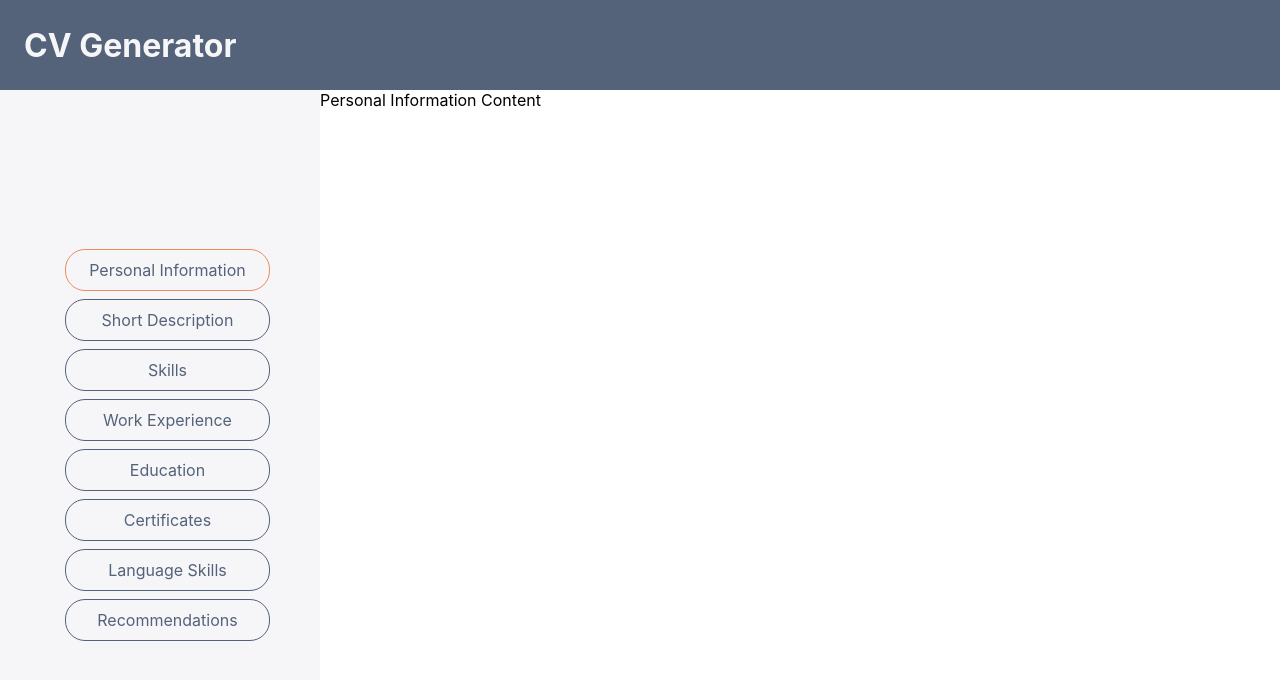
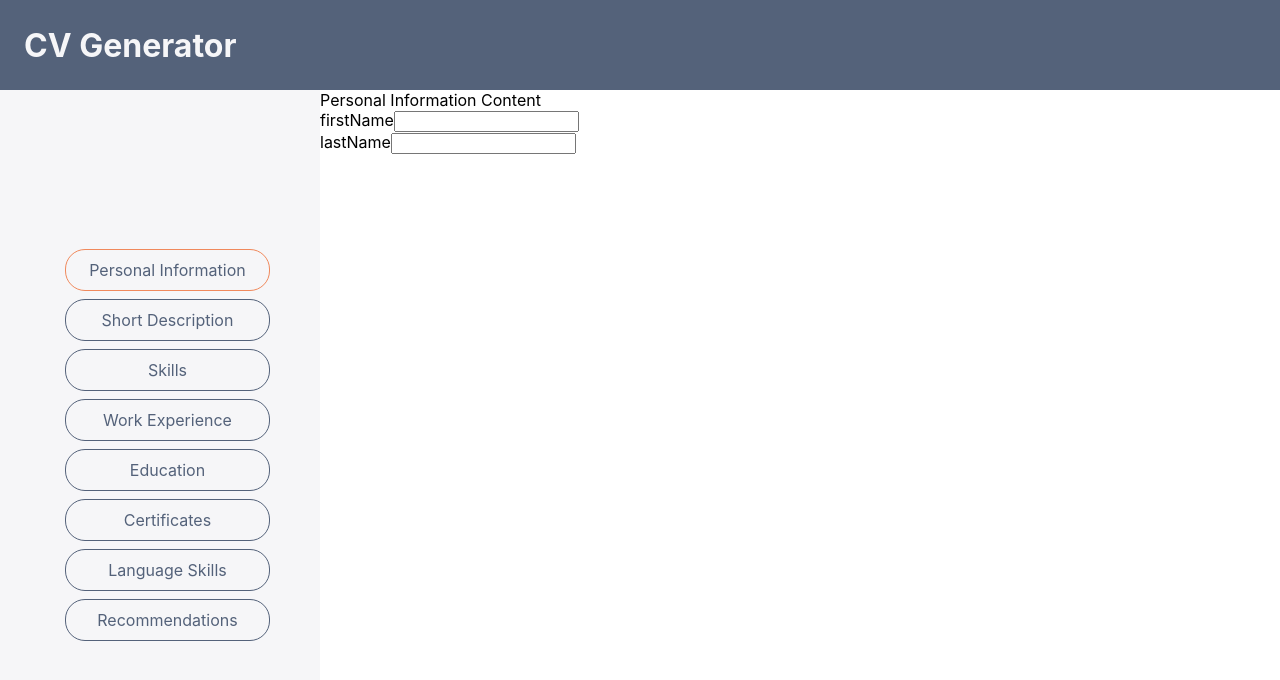
Before and after one commit to donfear/team_work_practice, a React (Create React App) app: page / in a window 1280 px wide. Shown: the top 680 px of the page. Built offline with nearby package versions, Linux system fonts and the light colour scheme.

Commit message:
personal information example

```diff
--- a/src/components/content/personal-information/personal-information.tsx
+++ b/src/components/content/personal-information/personal-information.tsx
@@ -1,10 +1,34 @@
-import React from 'react';
-import './personal-information.scss';
+import React from "react";
+import { useGlobalState } from "../../../state/state";
+import "./personal-information.scss";
 
 export function PersonalInformation() {
-    return (
-        <div>
-            Personal Information Content
-        </div>
-    )
+  const [state, dispatch] = useGlobalState();
+
+  const fields = ["firstName", "lastName"];
+
+  return (
+    <div>
+      <div>Personal Information Content</div>
+      <div>
+        {fields.map((field, key) => (
+          <div key={key}>
+            {field}
+            <input
+              type="text"
+              value={(state.personalInformationForm as any)?.[field] || ""}
+              onChange={(ev: any) =>
+                dispatch({
+                  personalInformationForm: {
+                    ...state.personalInformationForm,
+                    [field]: ev.target.value,
+                  },
+                })
+              }
+            />
+          </div>
+        ))}
+      </div>
+    </div>
+  );
 }
--- a/src/components/content/short-description/short-description.tsx
+++ b/src/components/content/short-description/short-description.tsx
@@ -1,5 +1,21 @@
 import React from "react";
+import { useGlobalState } from "../../../state/state";
 
 export function ShortDescription() {
-  return <div>ShortDescription Information Content</div>;
+  const [state, dispatch] = useGlobalState();
+
+  return (
+    <div>
+      <div>shortDescription Information Content</div>
+      <div>
+        <input
+          type="text"
+          value={state.shortDescriptionForm?.description || ''}
+          onChange={(ev: {target: {value: string}}) =>
+            dispatch({ shortDescriptionForm: { description: ev.target.value } })
+          }
+        />
+      </div>
+    </div>
+  );
 }
--- /dev/null
+++ b/src/state/default.state.ts
@@ -0,0 +1,20 @@
+import { EMenuListItemId } from "../types/enums/menu-list-item-id.enum";
+import { IPersonalInformationForm } from "../types/interfaces/forms/personal-information-form.interface";
+import { IShortDescriptionForm } from "../types/interfaces/forms/short-description-form.interface";
+
+export interface IGlobalState {
+    selectedMenuId: EMenuListItemId;
+    shortDescriptionForm: IShortDescriptionForm;
+    personalInformationForm: IPersonalInformationForm;
+  }
+
+export const defaultGlobalState: IGlobalState = {
+  selectedMenuId: EMenuListItemId.PERSONAL_INFORMATION,
+  shortDescriptionForm: {
+    description: "",
+  },
+  personalInformationForm: {
+    firstName: "",
+    lastName: "",
+  },
+};
--- a/src/state/state.tsx
+++ b/src/state/state.tsx
@@ -1,12 +1,7 @@
 import React from "react";
-import { EMenuListItemId } from "../types/enums/menu-list-item-id.enum";
+import { defaultGlobalState, IGlobalState } from "./default.state";
 
-interface IGlobalState {
-  selectedMenuId: EMenuListItemId;
-}
-const defaultGlobalState: IGlobalState = {
-  selectedMenuId: EMenuListItemId.PERSONAL_INFORMATION,
-};
+
 function getDefaultState() {
   const stateFromLS = localStorage.getItem('state');
   if (!!stateFromLS) {
--- /dev/null
+++ b/src/types/interfaces/forms/personal-information-form.interface.ts
@@ -0,0 +1,4 @@
+export interface IPersonalInformationForm {
+    firstName: string,
+    lastName: string
+}
--- /dev/null
+++ b/src/types/interfaces/forms/short-description-form.interface.ts
@@ -0,0 +1,3 @@
+export interface IShortDescriptionForm {
+    description: string
+}
```
